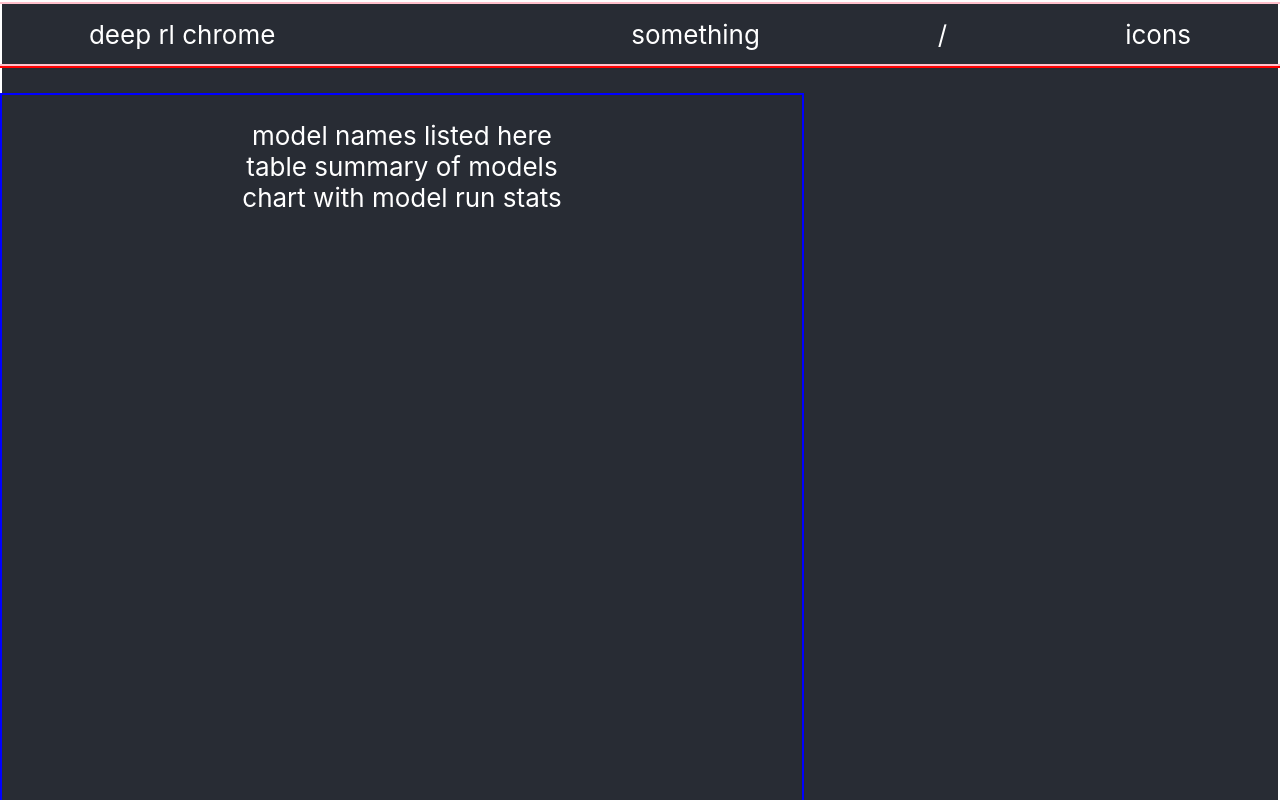
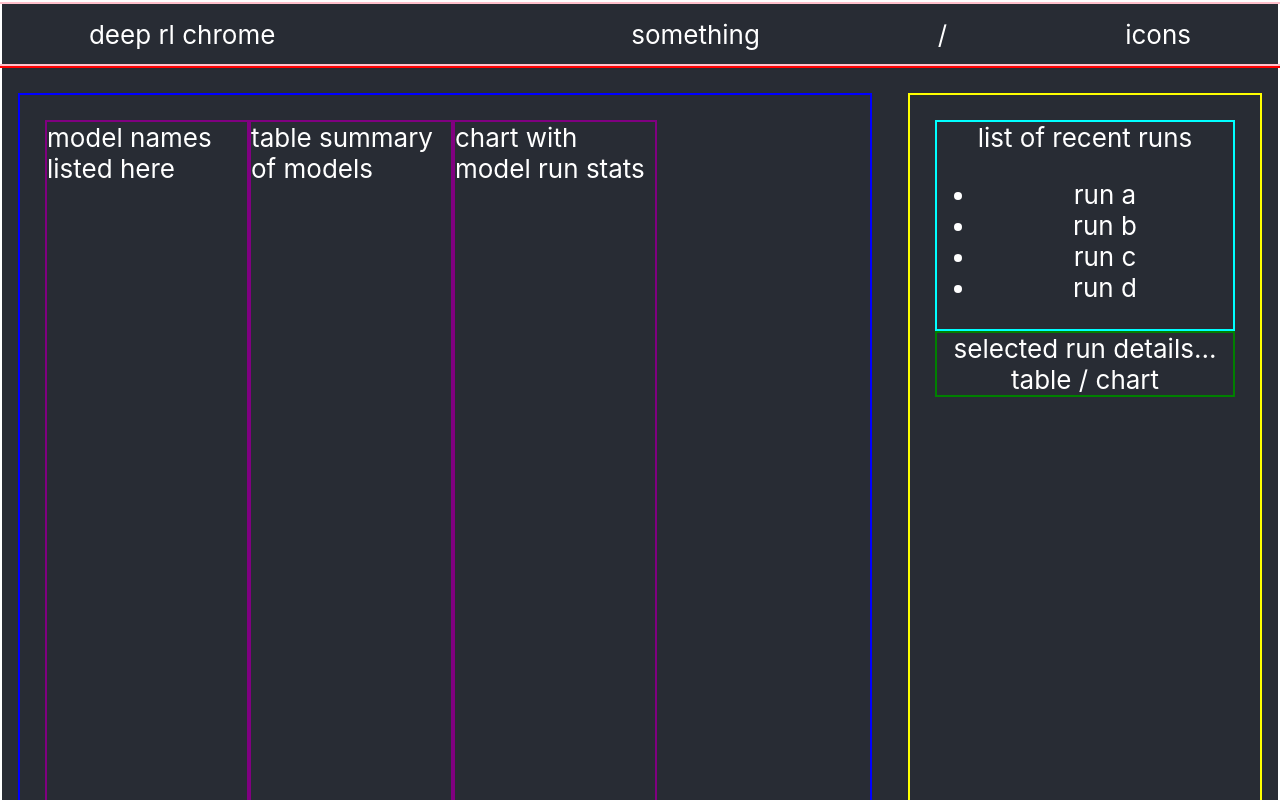
Before and after one commit to nrsimonelli/deep-rl-trex-frontend, a React (Create React App) app: page / in a window 1280 px wide. Shown: the top 800 px of the page. Built offline with nearby package versions, Linux system fonts and the light colour scheme.

Commit message:
created media query for screen size

```diff
--- a/src/App.css
+++ b/src/App.css
@@ -36,6 +36,19 @@
   }
 }
 
+@media (min-width: 1200px) {
+
+  .model-container {
+    max-width: 800px;
+  }
+  .model-container div {
+    max-width: 200px;
+  }
+  .run-container {
+    max-width: 300px;
+  }
+}
+
 .title {
   border: 2px solid pink;
   width: 100vw;
@@ -52,7 +65,7 @@
   flex-direction: row;
   flex-wrap: wrap;
   align-items: center;
-  justify-content: space-between;
+  justify-content: space-around;
   width: 100vw;
   padding: 25px;
   max-width: 1600px;
@@ -62,17 +75,26 @@
 /* parent */
 .model-container {
   border: 2px solid blue;
-  min-width: 750px;
+  width: 100vw;
   padding: 25px;
   min-height: 100vh;
+  display: flex;
+  flex-direction: row;
+  flex-wrap: wrap;
+  text-align: left;
 
+
+}
+.model-container div {
+  border: 2px solid purple;
+  width: 90vw;
 }
 
 /* parent */
 .run-container {
   border: 2px solid yellow;
   padding: 25px;
-  min-width: 620px;
+  width: 100vw;
   min-height: 100vh;
 
 }
```
